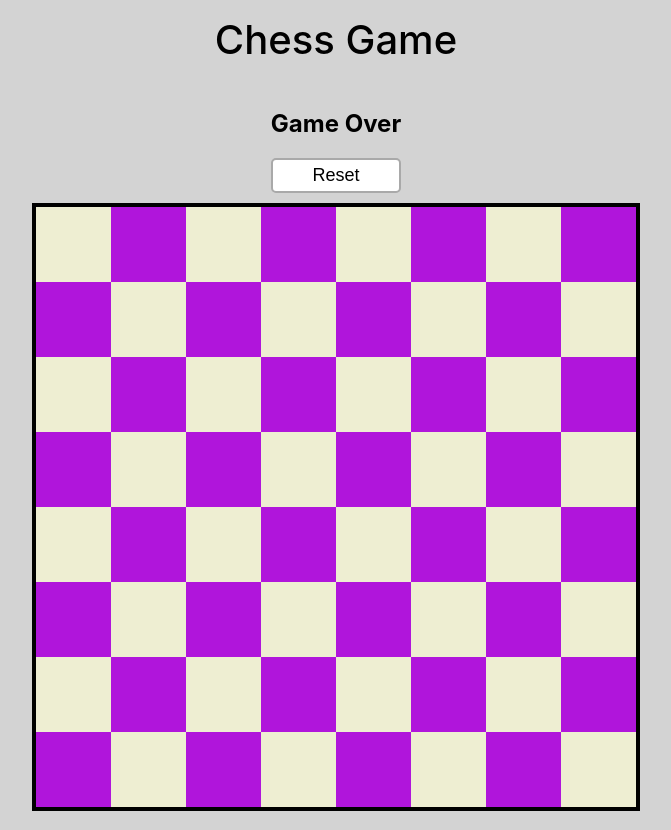
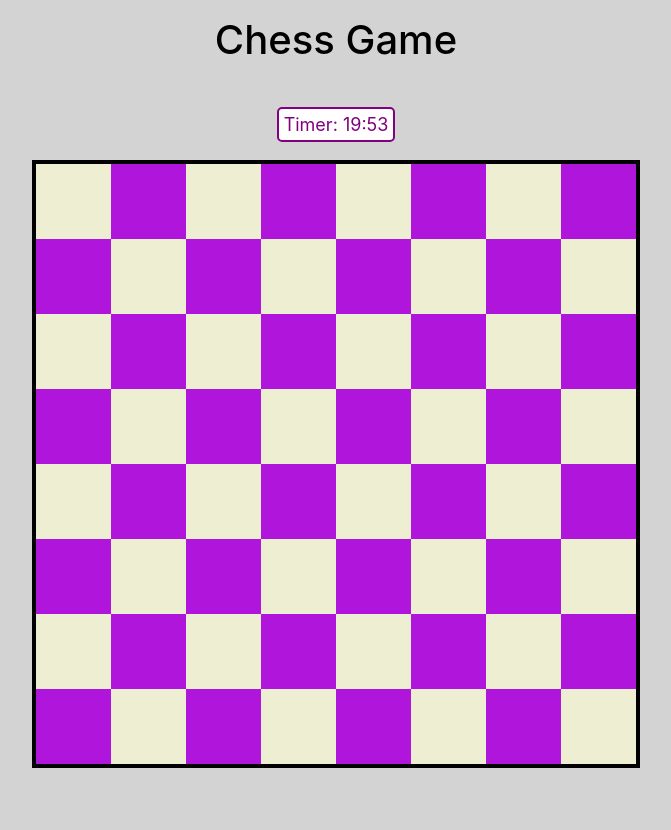
Before and after one commit to mdiazXV/ChessApp, a React (Create React App) app in the folder app/: page / in a window 1280 px wide. Shown: the top 830 px of the page, without its empty margins (329-1000 px from the left). Built offline with nearby package versions, Linux system fonts and the light colour scheme.

Commit message:
mariah - fixed timer default time

```diff
--- a/app/src/components/timer.jsx
+++ b/app/src/components/timer.jsx
@@ -2,8 +2,8 @@ import { useState, useEffect } from "react";
 import '../styles/timer.css';
 
 function Timer() {
-  const [minutes, setMinutes] = useState(0);
-  const [seconds, setSeconds] = useState(3);
+  const [minutes, setMinutes] = useState(20);
+  const [seconds, setSeconds] = useState(0);
   const [gameOver, setGameOver] = useState(false);
 
   useEffect(() => {
```
